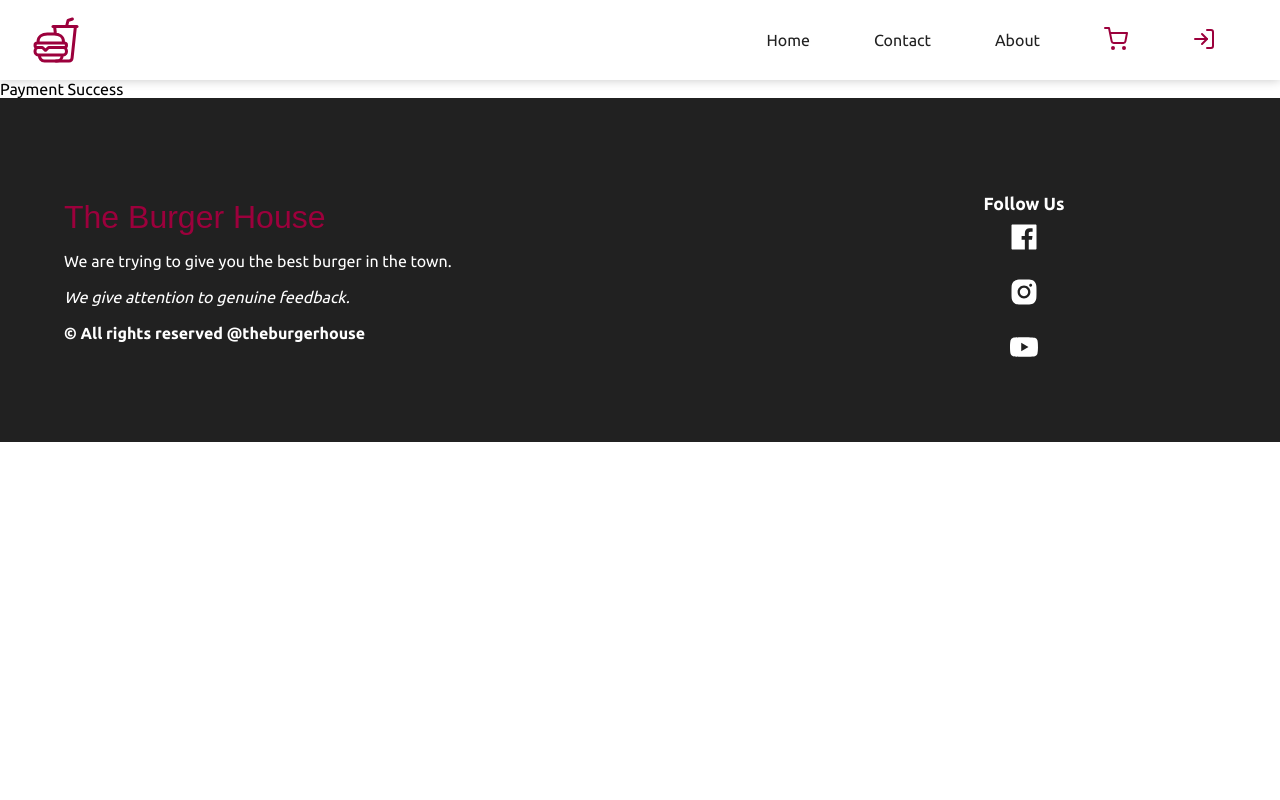
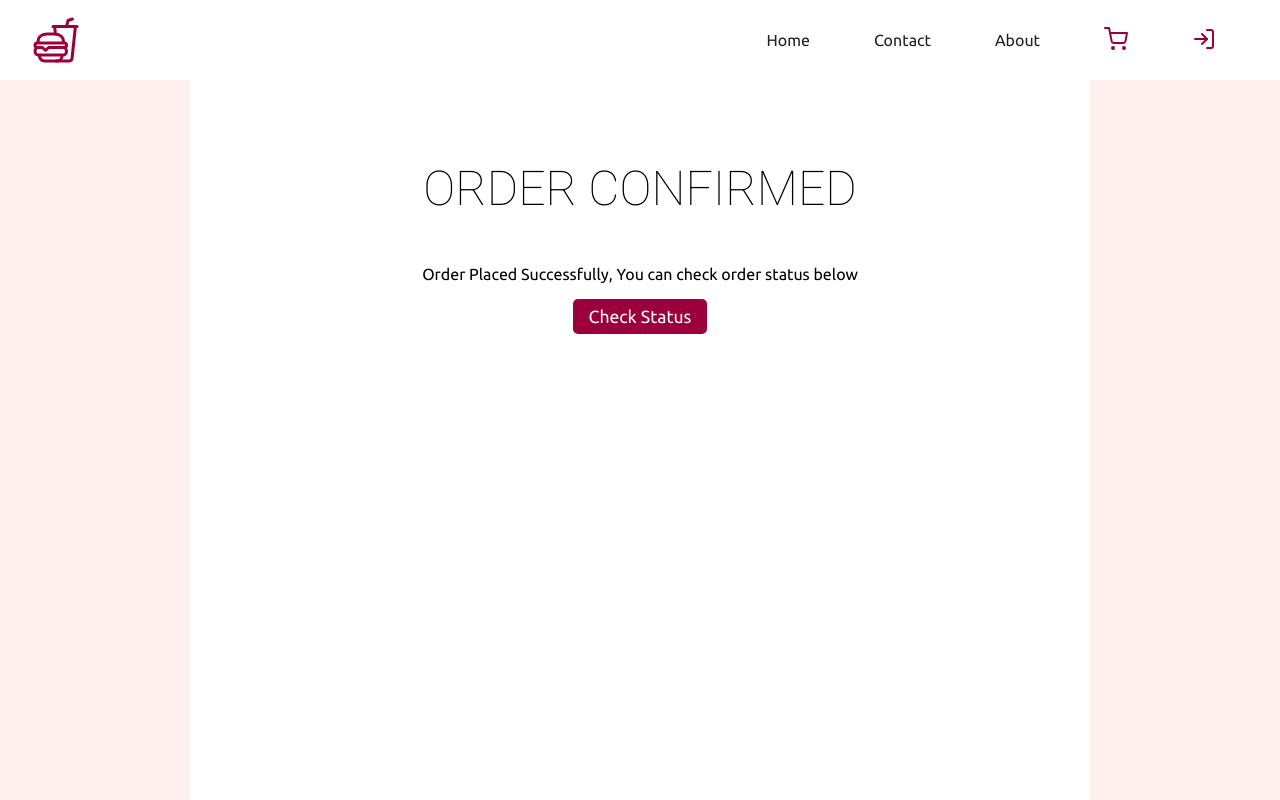
Before and after one commit to AmanMandal7/The-Burger-House, a React (Create React App) app in the folder frontend/: page /paymentSuccess in a window 1280 px wide. Shown: the top 800 px of the page. Built offline with nearby package versions, Linux system fonts and the light colour scheme.

Commit message:
done with payment success page

```diff
--- a/frontend/src/components/cart/PaymentSuccess.jsx
+++ b/frontend/src/components/cart/PaymentSuccess.jsx
@@ -1,7 +1,16 @@
 import React from "react";
+import { Link } from "react-router-dom";
 
 const PaymentSuccess = () => {
-  return <div>Payment Success</div>;
+  return (
+    <section className="paymentSucess">
+      <main>
+        <h1>Order Confirmed</h1>
+        <p>Order Placed Successfully, You can check order status below</p>
+        <Link to="/myorders">Check Status</Link>
+      </main>
+    </section>
+  );
 };
 
 export default PaymentSuccess;
--- a/frontend/src/styles/paymentSucess.scss
+++ b/frontend/src/styles/paymentSucess.scss
@@ -1 +1,38 @@
 @import "colors";
+
+.paymentSucess {
+  background-color: $pink;
+  height: 100vh;
+  width: 100%;
+
+  > main {
+    height: 100%;
+    background-color: white;
+    max-width: 900px;
+    margin: auto;
+    padding: 2rem;
+    display: flex;
+    flex-direction: column;
+    align-items: center;
+
+    > h1 {
+      text-transform: uppercase;
+      text-align: center;
+      margin: 3rem;
+      font: 100 3rem "Roboto";
+    }
+
+    > a {
+      background-color: $red;
+      border: none;
+      outline: none;
+      padding: 0.5rem 1rem;
+      margin: 1rem;
+      border-radius: 5px;
+      color: white;
+      cursor: pointer;
+      font-size: 1.1rem;
+      text-align: center;
+    }
+  }
+}
```
